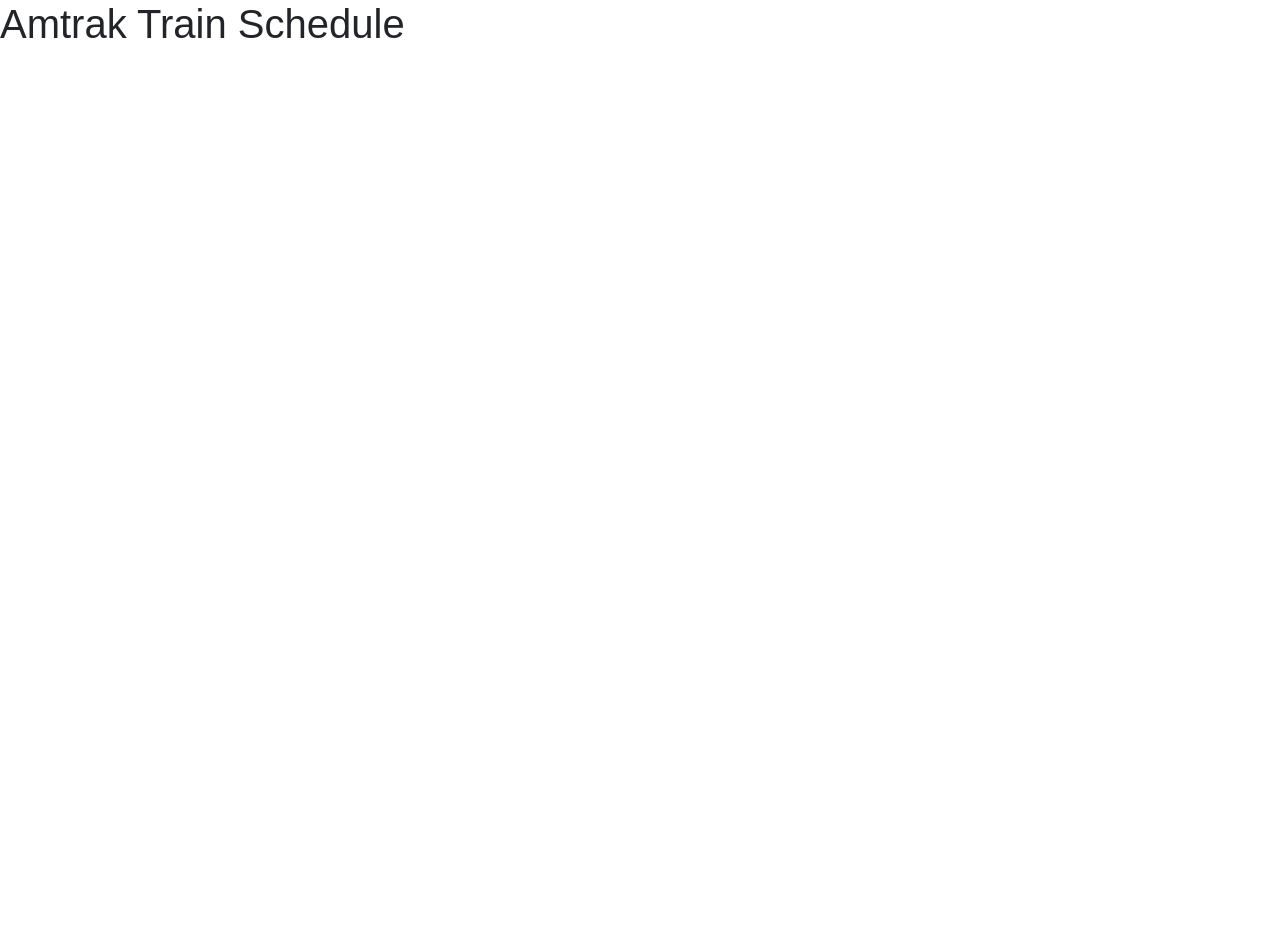
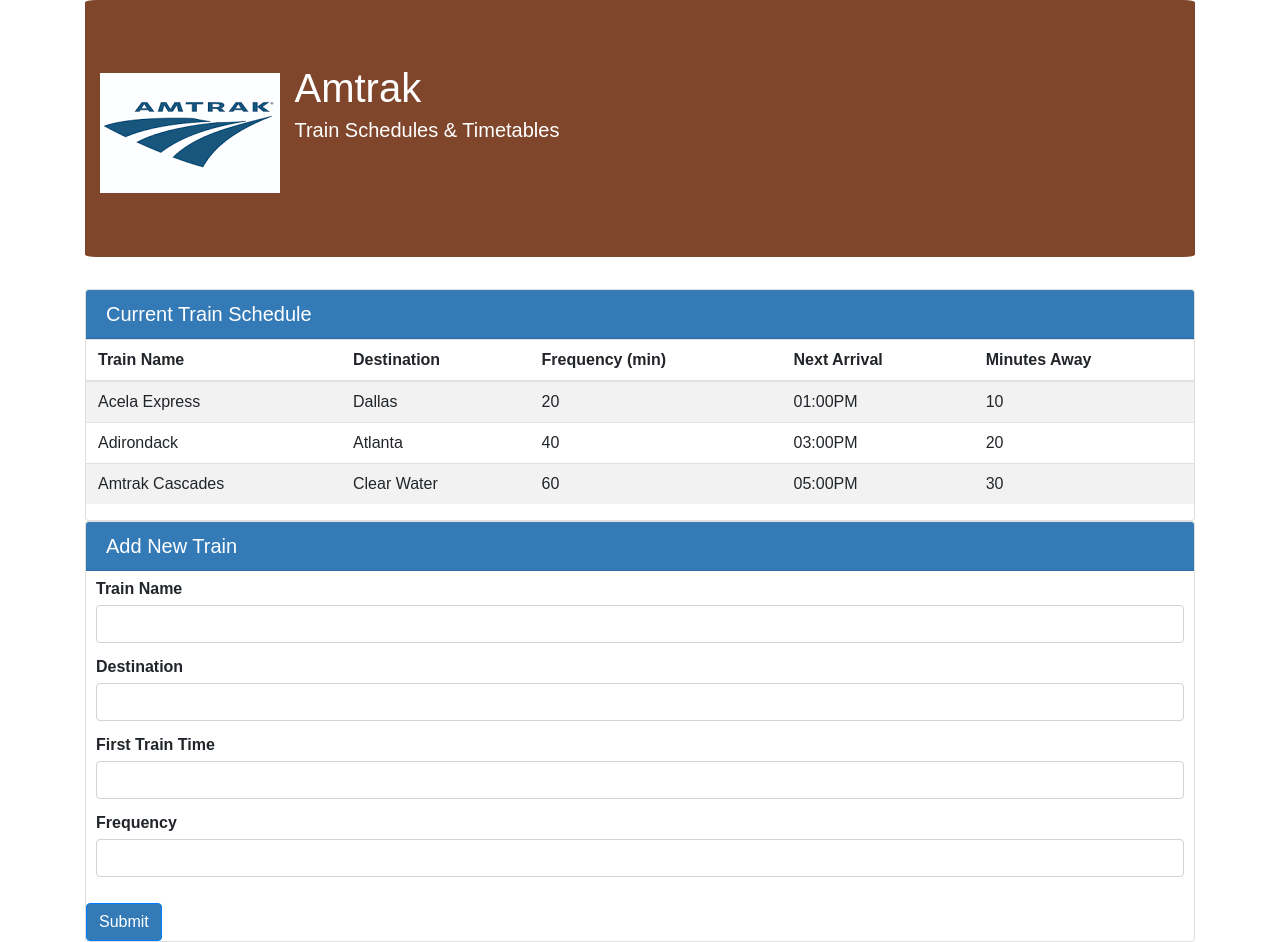
Before and after one commit to elp11999/TrainScheduler, a plain HTML site: page index.html in a window 1280 px wide. Before the commit the page ends 800 px from the top, so only its background shows below. Drawn offline with nearby package versions, Linux system fonts and the light colour scheme.

Commit message:
Create markup and minimal javascript.

```diff
--- a/assets/css/style.css
+++ b/assets/css/style.css
@@ -6,3 +6,38 @@
     /* background: url(../images/gravel.png); */
     margin: 0;
 }
+
+.jumbotron {
+    background-color: #7f462c;
+    color: #fff;
+    border-radius: 1%;
+}
+
+.main-header {
+    margin-left: 10px;
+    display: inline-block;
+}
+
+.card-header,
+.form-button {
+    background-color: #337ab7;
+    color: #fff;
+}
+
+.form-label {
+    font-weight: bold;
+}
+
+.form-group {
+    margin-top: 10px;
+    margin-left: 10px;
+    margin-right: 10px;
+}
+
+.form-button {
+    margin-top: 10px;
+}
+
+.form-button:hover {
+    background-color: #7f462c
+  }
--- a/assets/javascript/logic.js
+++ b/assets/javascript/logic.js
@@ -16,8 +16,23 @@ $(document).ready(function() {
     };
 
     // Initialize Firebase database
-    firebase.initializeApp(config);
+    //firebase.initializeApp(config);
 
     // Create a Firebase database object
-    var database = firebase.database();
+    //var database = firebase.database();
+
+    // Firebase callback when a record has been added
+    //database.ref().on('child_added', function(snapshot) {
+    //    var data = snapshot.val();
+    //    console.log(data);
+    //});
+
+    // Callback when the submit button is clicked
+    $(".form-button").click(function(event) {
+
+        // Don't refresh the page!
+        event.preventDefault();
+
+        console.log("Submit button clicked.");
+    });
 });
--- a/index.html
+++ b/index.html
@@ -4,14 +4,17 @@
         <meta charset="utf8">
         <title>Amtrak Train Schedule</title>
 
+        <!-- Reponsive configuration -->
+        <meta name="viewport" content="width=device-width, initial-scale=1.0">
+
         <!-- jQuery -->
         <script src="https://cdnjs.cloudflare.com/ajax/libs/jquery/3.2.1/jquery.min.js"></script>
 
-        <!-- Bootstrap CDN-->
+        <!-- Bootstrap -->
         <link rel="stylesheet" href="https://maxcdn.bootstrapcdn.com/bootstrap/4.0.0/css/bootstrap.min.css">
         <script src="https://maxcdn.bootstrapcdn.com/bootstrap/4.0.0/js/bootstrap.min.js"></script>
 
-        <!-- Firebase Reference -->
+        <!-- Firebase -->
         <script src="https://www.gstatic.com/firebasejs/4.12.0/firebase.js"></script>
 
         <!-- Custom styling -->
@@ -20,7 +23,92 @@
     </head>
 
     <body>
+        <div class="container">
+            <div class="jumbotron jumbotron-fluid">
+                <div class="container">
+                    <img class="amtrak-image" src="assets/images/amtrak.png">
+                    <div class="main-header">
+                        <h1>Amtrak</h1>
+                        <p class="lead">Train Schedules & Timetables</p>
+                    </div>
+                </div>
+            </div>
+
+            <div class="card">
+                <h5 class="card-header">Current Train Schedule</h5>
+                <table class="table table-striped">
+                    <thead>
+                        <tr>
+                            <th scope="col">Train Name</th>
+                            <th scope="col">Destination</th>
+                            <th scope="col">Frequency (min)</th>
+                            <th scope="col">Next Arrival</th>
+                            <th scope="col">Minutes Away</th>
+                        </tr>
+                    </thead>
+                    <tbody id="train-schedule">
+                        <tr>
+                            <td>Acela Express</td>
+                            <td>Dallas</td>
+                            <td>20</td>
+                            <td>01:00PM</td>
+                            <td>10</td>
+                        </tr>
+                        <tr>
+                            <td>Adirondack</td>
+                            <td>Atlanta</td>
+                            <td>40</td>
+                            <td>03:00PM</td>
+                            <td>20</td>
+                        </tr>
+                        <tr>
+                            <td>Amtrak Cascades</td>
+                            <td>Clear Water</td>
+                            <td>60</td>
+                            <td>05:00PM</td>
+                            <td>30</td>
+                        </tr>
+                    </tbody>
+                </table>
+            </div>
+
+            <div class="card">
+                <h5 class="card-header">Add New Train</h5>
+                <form>
+                    <div class="form-group">
+                        <label class="form-label" id="train-name" for="train-name">Train Name</label>
+                        <input type="input" class="form-control" id="train-name">
+                    </div>
+                    <div class="form-group">
+                        <label class="form-label" id="destination" for="train-destination">Destination</label>
+                        <input type="input" class="form-control" id="train-destination">
+                    </div>
+                    <div class="form-group">
+                        <label class="form-label" id="first-time" for="train-first-time">First Train Time</label>
+                        <input type="input" class="form-control" id="train-first-time">
+                    </div>
+                    <div class="form-group">
+                        <label class="form-label" id="frequency" for="train-frequency">Frequency</label>
+                        <input type="input" class="form-control" id="train-frequency">
+                    </div>
+                    <button type="submit" class="form-button btn btn-primary">Submit</button>
+                </form>
+            </div>
+        </div>
+
+        <!--
         <h1>Amtrak Train Schedule</h1>
+        <button id="submit">Submit</button>
+            Train Schedules & Timetables
+            Acela Express
+            Adirondack
+            Amtrak Cascades
+            Auto Train
+            California Zephyr
+            Downeaster
+            Heartland Flyer
+            Maple Leaf
+        -->
     </body>
 
      <!-- Custom JavaScript -->
```
Also changed, not shown: assets/images/amtrak.png (added).
